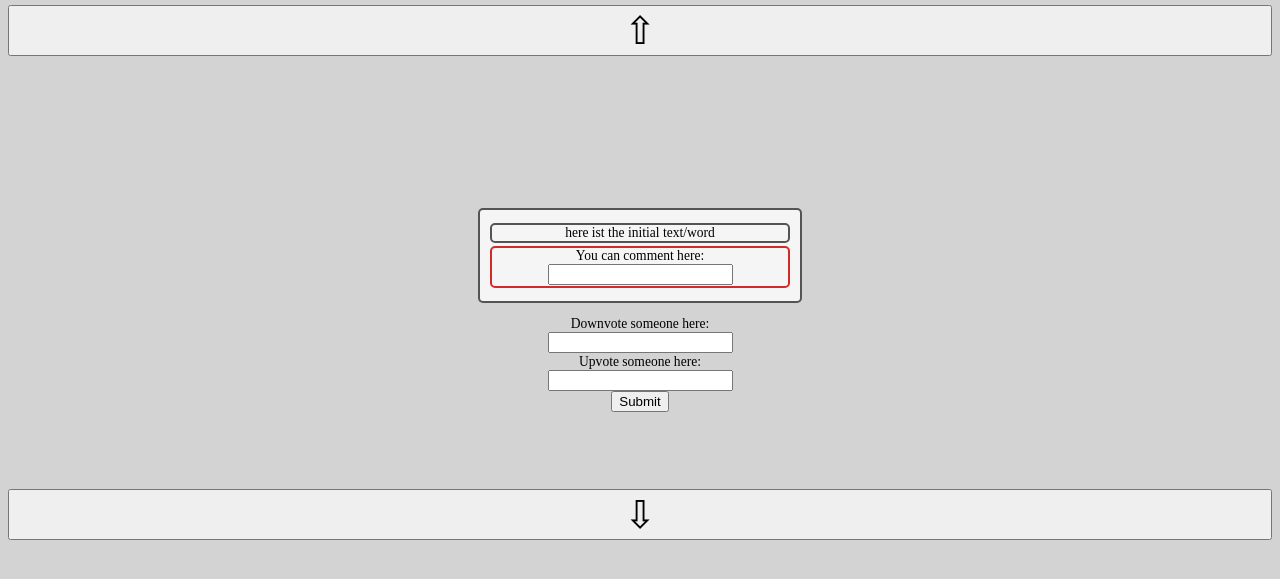
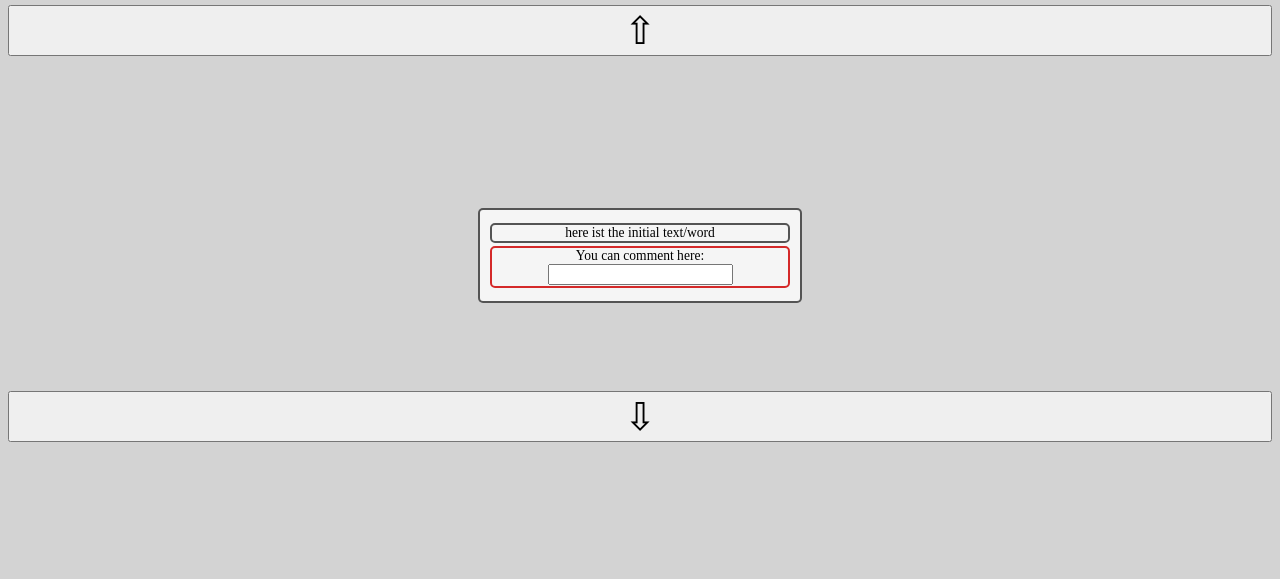
Before and after one commit to impostors-space/frontend, a website built with Vite: page post.html in a window 1280 px wide. Shown: the part 59-638 px from the top of the page. Built offline with nearby package versions, Linux system fonts and the light colour scheme; a web font is replaced by a local one.

Commit message:
fixed Pauls code

```diff
--- a/post.html
+++ b/post.html
@@ -27,16 +27,8 @@
                     <input type="text">
                 </div>
                 </div>
-                <div id="voting">
-                <div id="Down">
-                Downvote someone here: <br>
-                <input type="text">
-            </div>
-            <div id="Up">
-                Upvote someone here: <br>
-                <input type="text">
-            </div>
-            <input type="submit">
+
+
             </div>
             </div>
 
```
